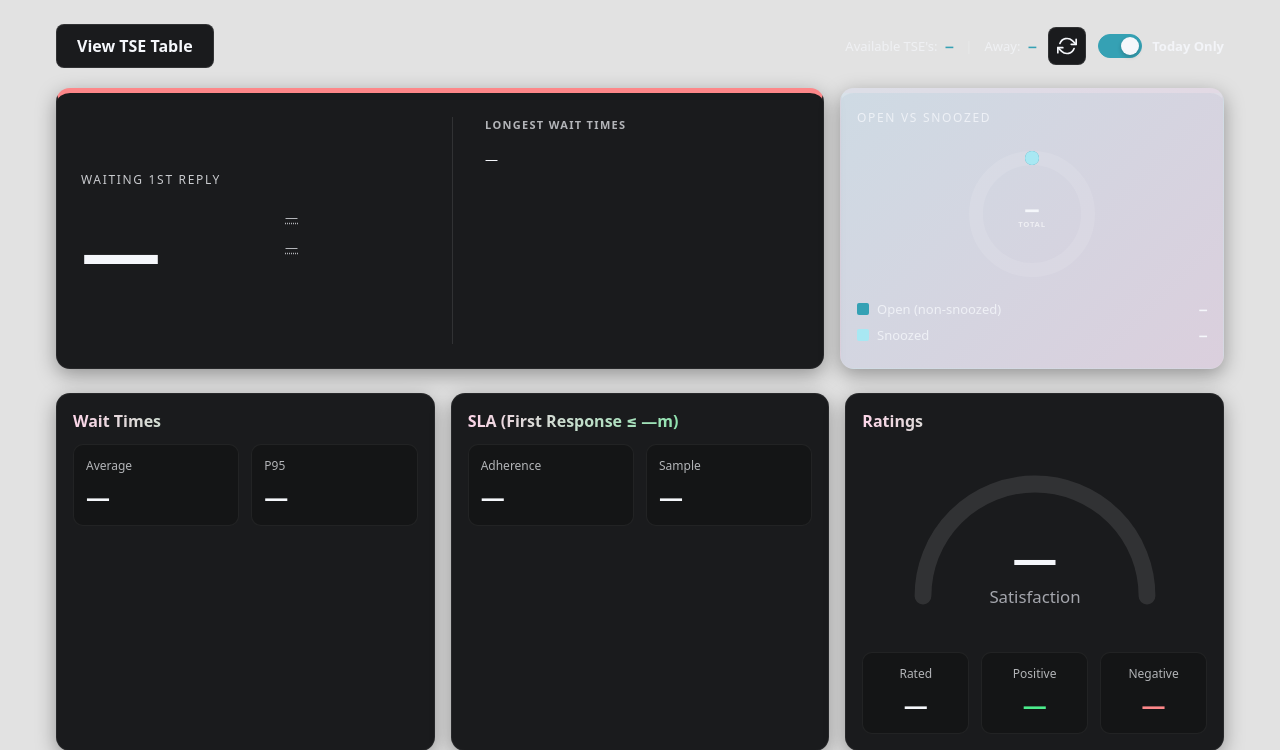
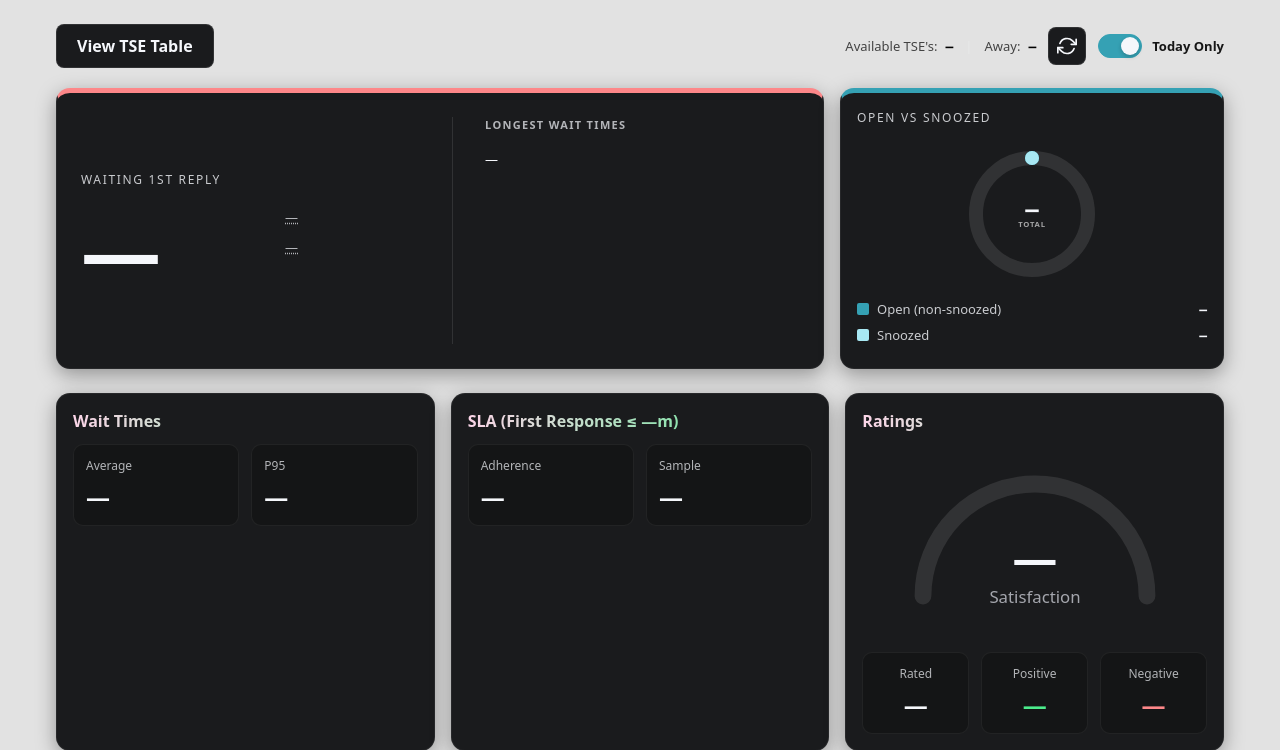
Before and after one commit to skalamerasigma/sql-intercom, a FastAPI app: template templates/index.html in a window 1280 px wide. Shown: the top 750 px of the page. Run offline with FastAPI, Linux system fonts and the light colour scheme; the template is opened without the code that fills it, so the values that code supplies are empty; parts of the project's set-up code (start-up, migrations or seed data) failed here and were passed over.

Commit message:
Update styles.css to standardize text colors to black and var(--text) for improved readability and consistency across elements.

```diff
--- a/static/styles.css
+++ b/static/styles.css
@@ -135,11 +135,12 @@ body {
 .tse-availability-label {
 	opacity: 0.7;
 	font-weight: 500;
+	color: black;
 }
 .tse-availability-count {
 	font-weight: 700;
 	font-family: ui-monospace, SFMono-Regular, Menlo, Monaco, Consolas, "Liberation Mono", "Courier New", monospace;
-	color: var(--accent-2);
+	color: black;
 }
 .tse-availability-separator {
 	opacity: 0.3;
@@ -186,7 +187,7 @@ body {
 .toggle-label {
 	font-size: 13px;
 	font-weight: 600;
-	color: var(--text);
+	color: black;
 	opacity: 0.9;
 }
 
@@ -423,8 +424,8 @@ body {
 	font-weight: 900;
 }
 .kpi-open-snoozed {
-	background: linear-gradient(135deg, rgba(33, 150, 243, 0.1), rgba(156, 39, 176, 0.1));
-	border-top: 5px solid rgba(255, 255, 255, 0.2);
+	background: var(--card);
+	border-top: 5px solid var(--accent-2);
 }
 .open-snoozed-visualization {
 	display: flex;
@@ -469,6 +470,7 @@ body {
 	align-items: center;
 	gap: 8px;
 	font-size: 13px;
+	color: var(--text);
 }
 .legend-color {
 	width: 12px;
@@ -479,10 +481,12 @@ body {
 .legend-label {
 	flex: 1;
 	opacity: 0.8;
+	color: var(--text);
 }
 .legend-value {
 	font-weight: 700;
 	font-family: ui-monospace, SFMono-Regular, Menlo, Monaco, Consolas, "Liberation Mono", "Courier New", monospace;
+	color: var(--text);
 }
 .kpi-waiting { border-top: 5px solid var(--accent-4); }
 .kpi-waiting-green {
```
